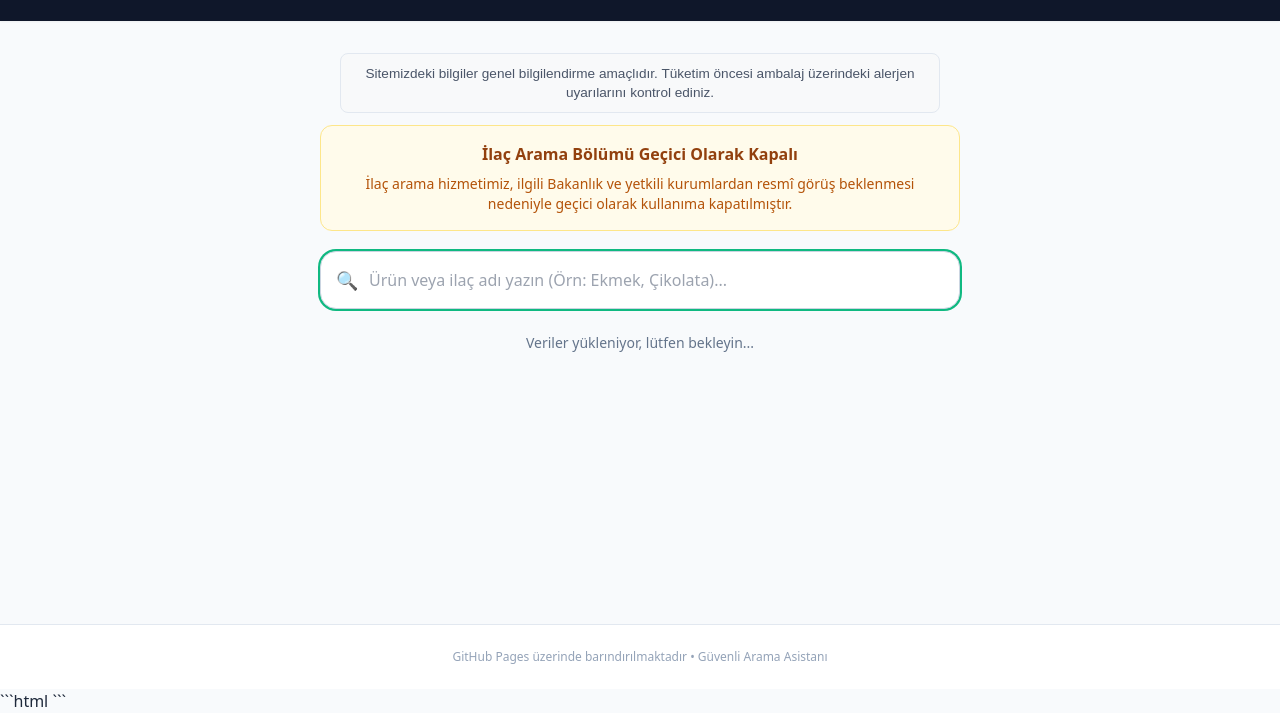
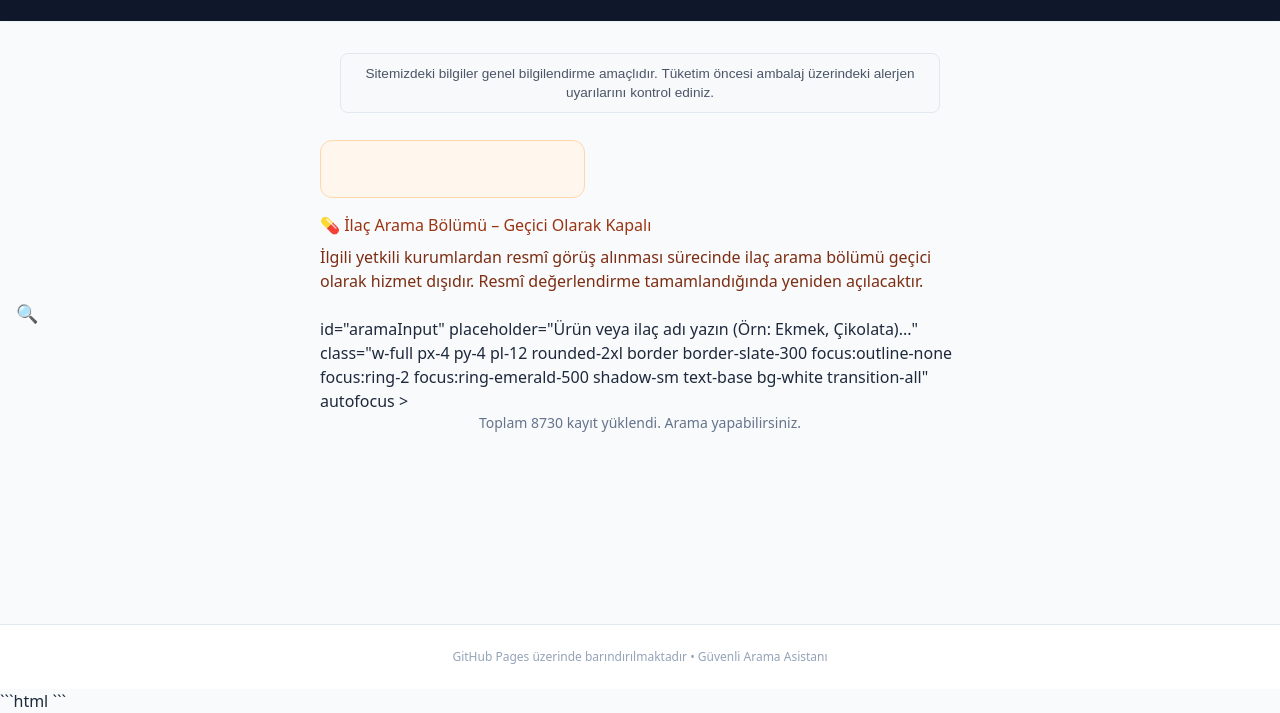
Before and after one commit to ilginada/Gluten-Dedektifi, a plain HTML site: page index.html in a window 1280 px wide. Shown: the part 87-800 px from the top of the page. Drawn offline with nearby package versions, Linux system fonts and the light colour scheme.

Commit message:
Refactor index.html for better layout and script
Updated the HTML structure and JavaScript logic for improved functionality and user experience.

```diff
--- a/index.html
+++ b/index.html
@@ -52,22 +52,21 @@
   </p>
 </div>
 
-<!-- GEÇİCİ İLAÇ BÖLÜMÜ DUYURUSU -->
-<div class="bg-amber-50 border border-amber-200 rounded-xl p-4 mb-5 text-center">
-    <p class="font-bold text-amber-800 mb-2">
-        İlaç Arama Bölümü Geçici Olarak Kapalı
-    </p>
-    <p class="text-sm text-amber-700">
-        İlaç arama hizmetimiz, ilgili Bakanlık ve yetkili kurumlardan
-        resmî görüş beklenmesi nedeniyle geçici olarak kullanıma kapatılmıştır.
-    </p>
-</div>
-
-
         <!-- Arama Çubuğu -->
         <div class="relative mb-6">
             <input
                 type="text"
+                <div style="background:#fff7ed; border:1px solid #fed7aa;
+padding:16px; border-radius:12px; margin:15px 0;">
+  <h3 style="color:#9a3412; margin:0 0 8px;">
+    💊 İlaç Arama Bölümü – Geçici Olarak Kapalı
+  </h3>
+  <p style="color:#7c2d12; margin:0;">
+    İlgili yetkili kurumlardan resmî görüş alınması sürecinde
+    ilaç arama bölümü geçici olarak hizmet dışıdır.
+    Resmî değerlendirme tamamlandığında yeniden açılacaktır.
+  </p>
+</div>
                 id="aramaInput"
                 placeholder="Ürün veya ilaç adı yazın (Örn: Ekmek, Çikolata)..."
                 class="w-full px-4 py-4 pl-12 rounded-2xl border border-slate-300 focus:outline-none focus:ring-2 focus:ring-emerald-500 shadow-sm text-base bg-white transition-all"
@@ -104,17 +103,25 @@
         try {
             const timestamp = Date.now();
 
-            const gidaResponse = await fetch('urunler.csv?v=' + timestamp);
+            const [ilacResponse, gidaResponse] = await Promise.all([
+                fetch('ayse.csv?v=' + timestamp),
+                fetch('urunler.csv?v=' + timestamp).catch(() => null)
+            ]);
 
-let birlesikVeri = [];
+            let birlesikVeri = [];
 
-if (gidaResponse.ok) {
-    const gidaText = await gidaResponse.text();
+            if (ilacResponse && ilacResponse.ok) {
+                const ilacText = await ilacResponse.text();
+                birlesikVeri = birlesikVeri.concat(
+                    ilacText.split(/\r?\n/)
+                );
+            }
 
-    birlesikVeri = birlesikVeri.concat(
-        gidaText.split(/\r?\n/)
-    );
-}
+            if (gidaResponse && gidaResponse.ok) {
+                const gidaText = await gidaResponse.text();
+                birlesikVeri = birlesikVeri.concat(
+                    gidaText.split(/\r?\n/)
+                );
             }
 
             tumVeriler = birlesikVeri
```
